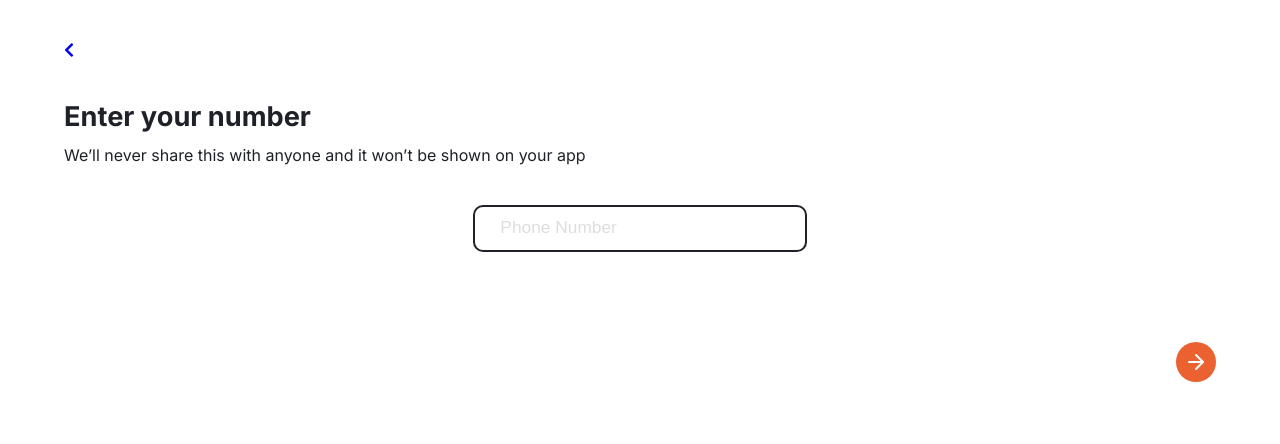
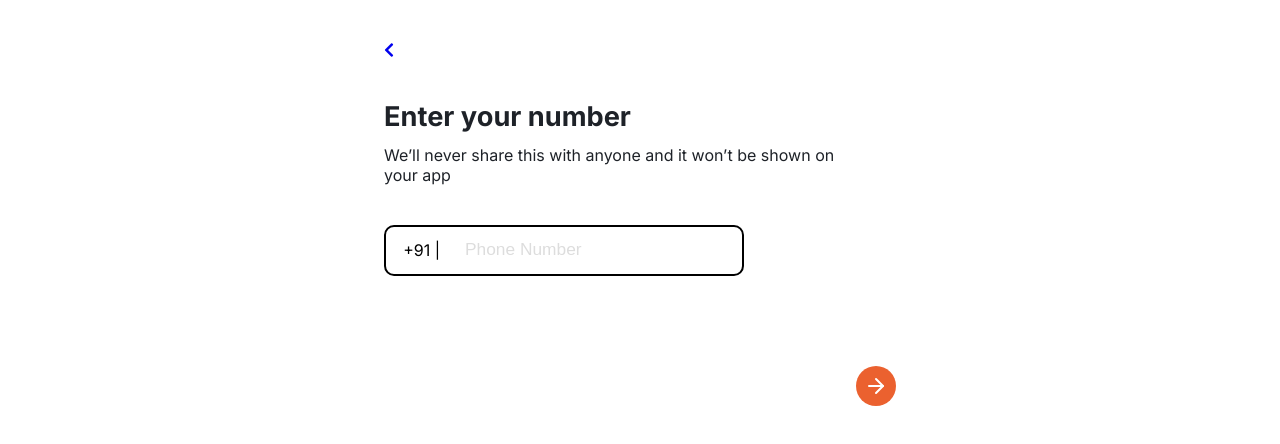
Before and after one commit to projektArkane/Signup-Flow, a plain HTML site: page phone.html in a window 1280 px wide. Drawn offline with nearby package versions, Linux system fonts and the light colour scheme.

Commit message:
second commit

```diff
--- a/phone.html
+++ b/phone.html
@@ -32,6 +32,7 @@
                     <p class="description">We’ll never share this with anyone and it won’t be shown on your app</p>
                </div>
                <div>
+                    <p>+91 |</p>
                     <input class="number-input" type="number"
                     placeholder="Phone Number">
                </div>
--- a/style.css
+++ b/style.css
@@ -17,9 +17,20 @@ a {
 }
 
 .container {
-     width: 90%;
+     /* border: 2px solid black; */
+     width: 86%;
      height: 100vh;
      margin: 0 auto;
+}
+
+@media (min-width: 640px) {
+     .container {
+          /* border: 2px solid black; */
+          width: 86%;
+          max-width: 40%;
+          height: 100vh;
+          margin: 0 auto;
+     }
 }
 
 .phone-container {
@@ -90,7 +101,12 @@ a {
 }
 
 .number-container > div:nth-child(3) {
+     border: 2px solid black;
+     display: flex;
+     max-width: 360px;
+     flex-direction: row;
      margin-top: 40px;
+     border-radius: 10px;
 }
 
 .number-container > div:nth-child(4) {
@@ -103,7 +119,6 @@ a {
      display: flex;
      justify-content: center;
      align-items: center;
-
      color: white;
      width: 40px;
      height: 40px;
@@ -113,9 +128,10 @@ a {
 
 
 .number-input {
-     border: 2px solid #1E2228;
+     /* border: 2px solid #1E2228; */
      border-radius: 10px;
-     width: 25em;
+     width: 80%;
+     max-width: 360px;
      height: 3.5em;
 }
 
@@ -124,3 +140,14 @@ a {
      color: #DDDDDD;
      padding-left: 25px;
    }
+
+input {
+     border:0;
+     outline:0;
+     box-shadow: none;
+     background-color: transparent;
+}
+
+input:focus {
+     outline:none!important;
+}
```
Also changed, not shown: index.html (+1 -1 lines).
